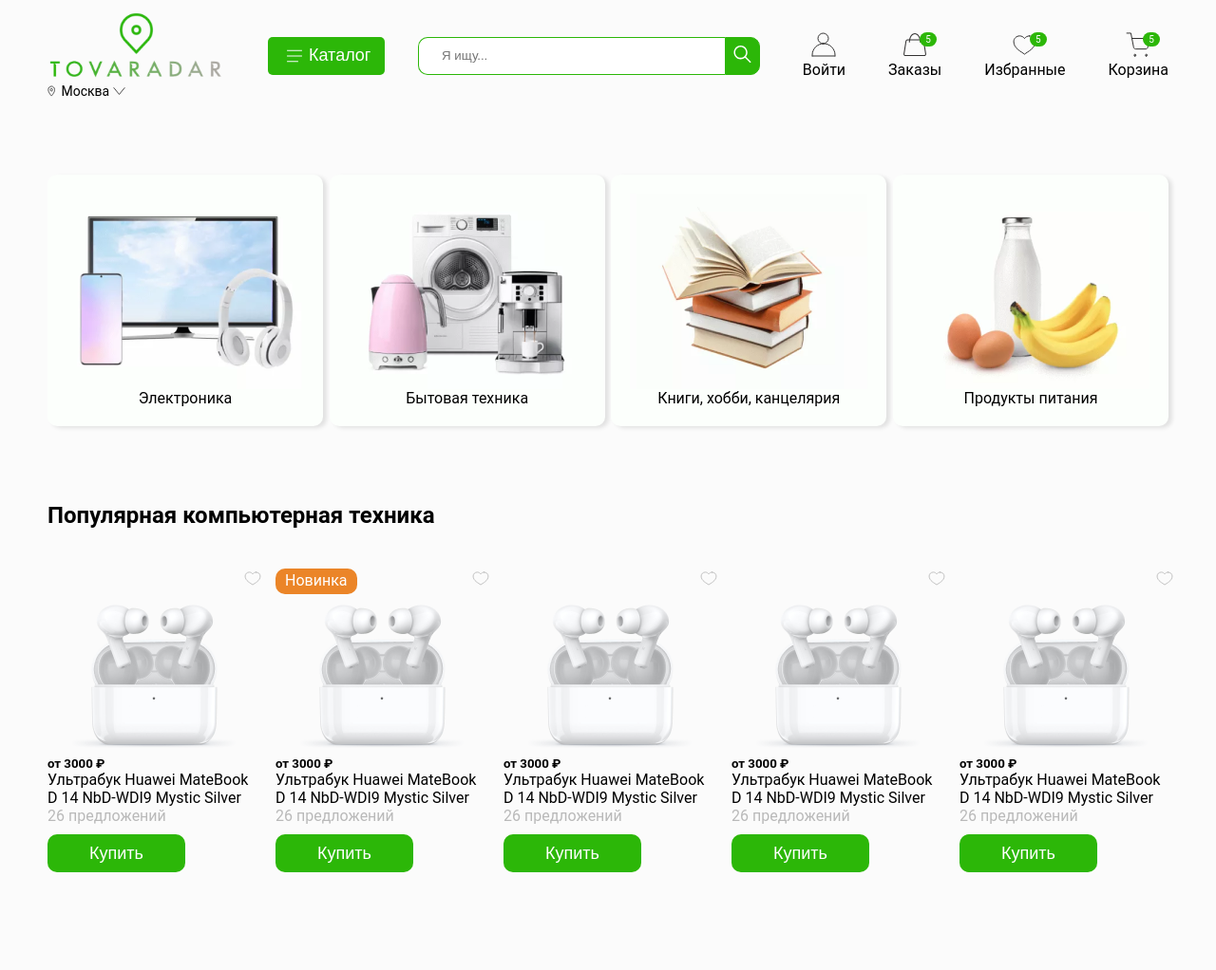
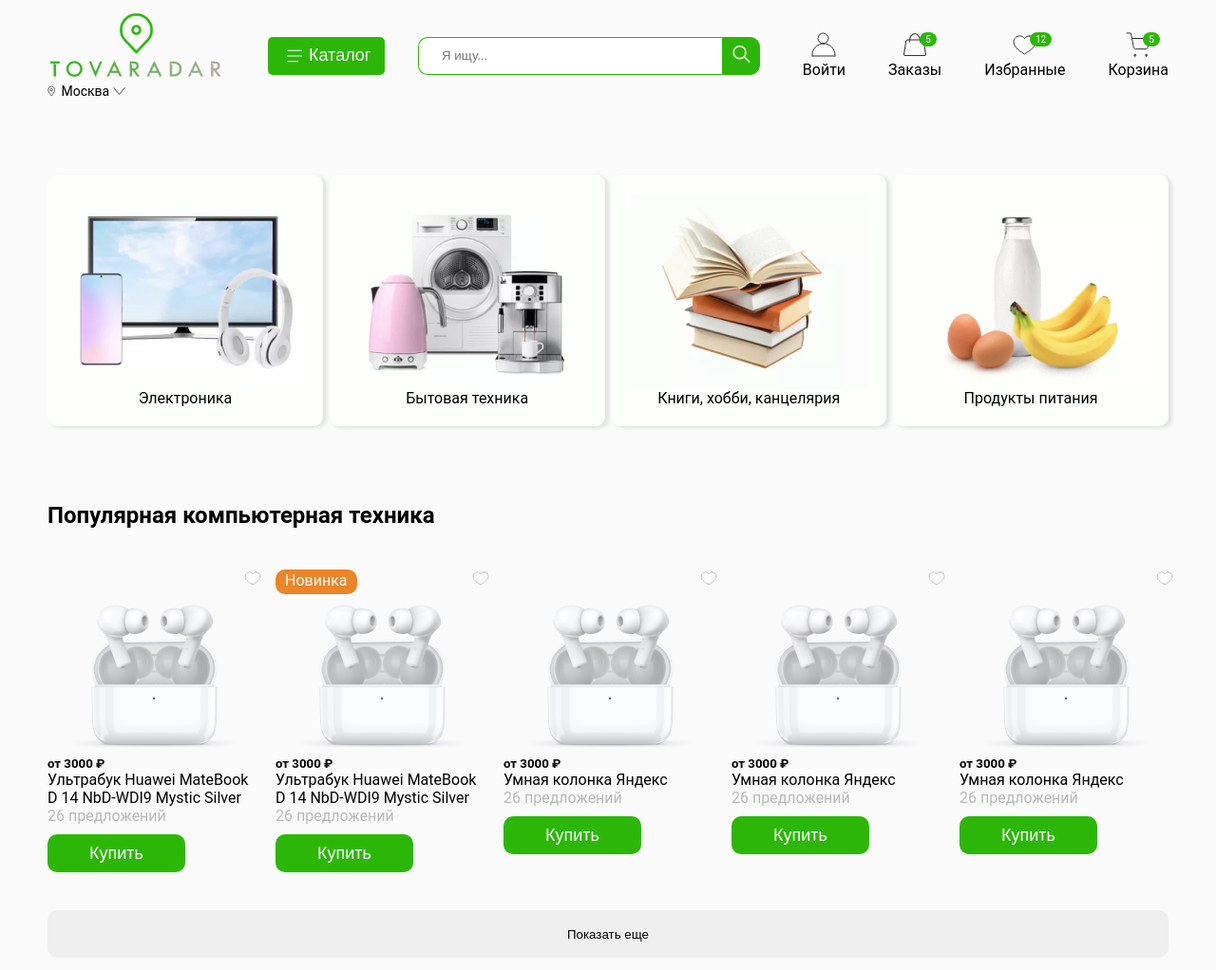
Before and after one commit to flos-mortis/practice-project-store, a React (Create React App) app: page / in a window 1280 px wide. Shown: the whole page at 95% size. Before the commit the page ends 932 px from the top, so only its background shows below. Built offline with nearby package versions, Linux system fonts and the light colour scheme.

Commit message:
header layout fixed

```diff
--- a/src/App.js
+++ b/src/App.js
@@ -5,7 +5,7 @@
     <div className="wrapper">
       <header>
         <div className="headerLeft">
-          <img alt="" width={187} height={71} src="img/logo.svg"></img>
+          <img alt="" href="/#" width={187} height={71} src="img/logo.svg"></img>
           <div className="headerCity">
             <img alt="" width={8.47} height={12} src="img/marker.svg"></img>
             <p>Москва</p>
@@ -36,7 +36,7 @@
           </li>
           <li href="">
             <img alt="" src="img/like.svg"></img>
-            <span>5</span>
+            <span>12</span>
             <p>Избранные</p>
           </li>
           <li href="">
@@ -91,8 +91,10 @@
                 <img alt="" src="img/9.png"></img>
                 <h5>от 3000 ₽</h5>
                 <p>Ультрабук Huawei MateBook D 14 NbD-WDI9 Mystic Silver</p>
-                <span>26 предложений</span>
-                <button>Купить</button>
+                <div className="product-card-bottom">
+                  <span>26 предложений</span>
+                  <button>Купить</button>
+                </div>
             </div>
             <div className="product-card">
               <div className="product-card-markers">
@@ -111,7 +113,7 @@
               </div>
                 <img alt=""  src="img/9.png"></img>
                 <h5>от 3000 ₽</h5>
-                <p>Ультрабук Huawei MateBook D 14 NbD-WDI9 Mystic Silver</p>
+                <p>Умная колонка Яндекс </p>
                 <span>26 предложений</span>
                 <button>Купить</button>
             </div>
@@ -121,7 +123,7 @@
               </div>
                 <img alt="" src="img/9.png"></img>
                 <h5>от 3000 ₽</h5>
-                <p>Ультрабук Huawei MateBook D 14 NbD-WDI9 Mystic Silver</p>
+                <p>Умная колонка Яндекс </p>
                 <span>26 предложений</span>
                 <button>Купить</button>
             </div>
@@ -131,11 +133,12 @@
               </div>
                 <img alt=""  src="img/9.png"></img>
                 <h5>от 3000 ₽</h5>
-                <p>Ультрабук Huawei MateBook D 14 NbD-WDI9 Mystic Silver</p>
+                <p>Умная колонка Яндекс </p>
                 <span>26 предложений</span>
                 <button>Купить</button>
             </div>
           </div>
+          <button className="show-more-btn">Показать еще</button>
         </div>
       </div>
     </div>
--- a/src/index.scss
+++ b/src/index.scss
@@ -55,6 +55,10 @@
       margin: 0;
     }
 
+    img {
+      cursor: pointer;
+    }
+
     p {
       margin-left: 6px;
       margin-right: 4px;
@@ -107,13 +111,8 @@
     button {
       border-radius: 0px 10px 10px 0px;
       border: 1px solid #2CB708;
-      width: 41px;
+      width: 45px;
       height: 40px;
-    }
-
-    img {
-      position: relative;
-      text-align: center;
     }
   }
 
@@ -183,7 +182,7 @@
             background: #EB8528;
             color: #FFFFFF;
             border-radius: 10px;
-            padding: 3px 10px 5px 10px;
+            padding: 2px 10px 5px 10px;
             text-align: center;
           }
 
@@ -203,5 +202,14 @@
         }
       }
     }
+
+    .show-more-btn {
+      background: #EFEFEF;
+      color: #000000;
+      border-radius: 10px;
+      width: 100%;
+      height: 50px;
+      margin-top: 40px;
+    }
   }
 }
```
